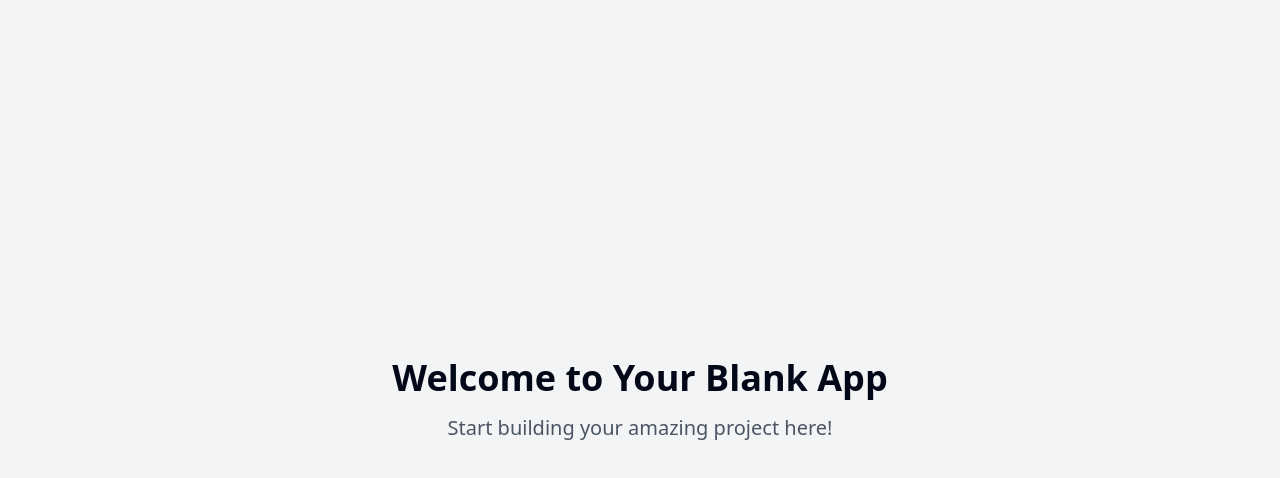
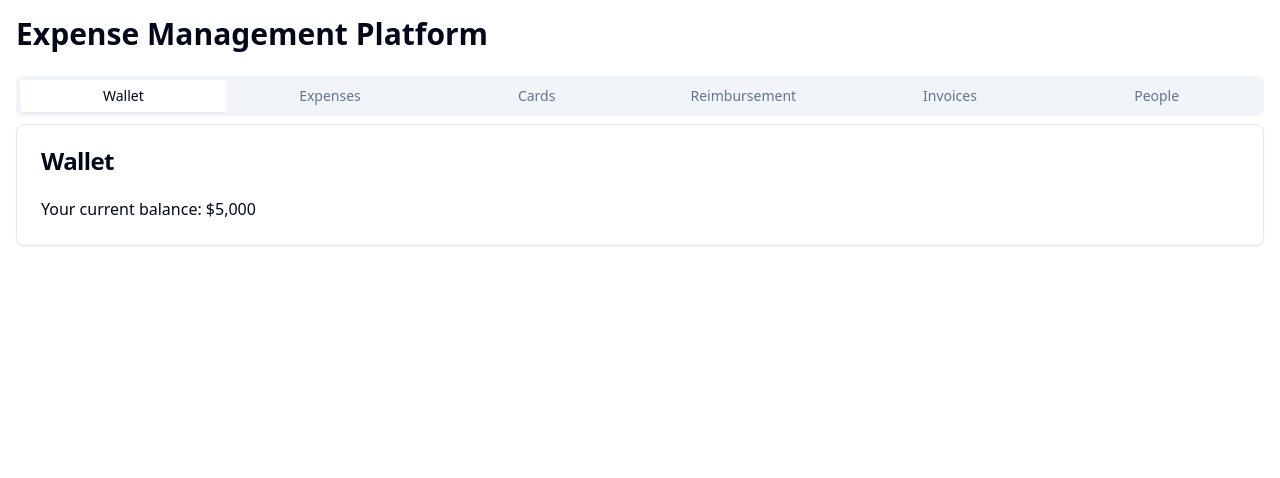
Before and after one commit to metalmetta/spendloop, a React (Vite) app: page / in a window 1280 px wide. Shown: the top 478 px of the page. Built offline with nearby package versions, Linux system fonts and the light colour scheme.

Commit message:
Add expense management platform
Implement initial structure for an expense management platform with sections for Wallet, Expenses, Cards, Reimbursement, Invoices, and People.
[skip gpt_engineer]

```diff
--- /dev/null
+++ b/src/components/Cards.jsx
@@ -0,0 +1,18 @@
+import React from 'react';
+import { Card, CardContent, CardHeader, CardTitle } from "@/components/ui/card";
+
+const Cards = () => {
+  return (
+    <Card>
+      <CardHeader>
+        <CardTitle>Cards</CardTitle>
+      </CardHeader>
+      <CardContent>
+        <p>Your linked cards:</p>
+        {/* Add a list of cards here */}
+      </CardContent>
+    </Card>
+  );
+};
+
+export default Cards;
--- /dev/null
+++ b/src/components/Expenses.jsx
@@ -0,0 +1,18 @@
+import React from 'react';
+import { Card, CardContent, CardHeader, CardTitle } from "@/components/ui/card";
+
+const Expenses = () => {
+  return (
+    <Card>
+      <CardHeader>
+        <CardTitle>Expenses</CardTitle>
+      </CardHeader>
+      <CardContent>
+        <p>Total expenses this month: $1,500</p>
+        {/* Add a list or table of expenses here */}
+      </CardContent>
+    </Card>
+  );
+};
+
+export default Expenses;
--- /dev/null
+++ b/src/components/Invoices.jsx
@@ -0,0 +1,18 @@
+import React from 'react';
+import { Card, CardContent, CardHeader, CardTitle } from "@/components/ui/card";
+
+const Invoices = () => {
+  return (
+    <Card>
+      <CardHeader>
+        <CardTitle>Invoices</CardTitle>
+      </CardHeader>
+      <CardContent>
+        <p>Recent invoices:</p>
+        {/* Add a list or table of invoices here */}
+      </CardContent>
+    </Card>
+  );
+};
+
+export default Invoices;
--- /dev/null
+++ b/src/components/People.jsx
@@ -0,0 +1,18 @@
+import React from 'react';
+import { Card, CardContent, CardHeader, CardTitle } from "@/components/ui/card";
+
+const People = () => {
+  return (
+    <Card>
+      <CardHeader>
+        <CardTitle>People</CardTitle>
+      </CardHeader>
+      <CardContent>
+        <p>Team members:</p>
+        {/* Add a list of team members or contacts here */}
+      </CardContent>
+    </Card>
+  );
+};
+
+export default People;
--- /dev/null
+++ b/src/components/Reimbursement.jsx
@@ -0,0 +1,18 @@
+import React from 'react';
+import { Card, CardContent, CardHeader, CardTitle } from "@/components/ui/card";
+
+const Reimbursement = () => {
+  return (
+    <Card>
+      <CardHeader>
+        <CardTitle>Reimbursement</CardTitle>
+      </CardHeader>
+      <CardContent>
+        <p>Pending reimbursements: $300</p>
+        {/* Add a list of reimbursement requests here */}
+      </CardContent>
+    </Card>
+  );
+};
+
+export default Reimbursement;
--- /dev/null
+++ b/src/components/Wallet.jsx
@@ -0,0 +1,18 @@
+import React from 'react';
+import { Card, CardContent, CardHeader, CardTitle } from "@/components/ui/card";
+
+const Wallet = () => {
+  return (
+    <Card>
+      <CardHeader>
+        <CardTitle>Wallet</CardTitle>
+      </CardHeader>
+      <CardContent>
+        <p>Your current balance: $5,000</p>
+        {/* Add more wallet-related content here */}
+      </CardContent>
+    </Card>
+  );
+};
+
+export default Wallet;
--- a/src/pages/Index.jsx
+++ b/src/pages/Index.jsx
@@ -1,12 +1,32 @@
-// Update this page (the content is just a fallback if you fail to update the page)
+import React from 'react';
+import { Tabs, TabsContent, TabsList, TabsTrigger } from "@/components/ui/tabs";
+import Wallet from '../components/Wallet';
+import Expenses from '../components/Expenses';
+import Cards from '../components/Cards';
+import Reimbursement from '../components/Reimbursement';
+import Invoices from '../components/Invoices';
+import People from '../components/People';
 
 const Index = () => {
   return (
-    <div className="min-h-screen flex items-center justify-center bg-gray-100">
-      <div className="text-center">
-        <h1 className="text-4xl font-bold mb-4">Welcome to Your Blank App</h1>
-        <p className="text-xl text-gray-600">Start building your amazing project here!</p>
-      </div>
+    <div className="container mx-auto p-4">
+      <h1 className="text-3xl font-bold mb-6">Expense Management Platform</h1>
+      <Tabs defaultValue="wallet" className="w-full">
+        <TabsList className="grid w-full grid-cols-6">
+          <TabsTrigger value="wallet">Wallet</TabsTrigger>
+          <TabsTrigger value="expenses">Expenses</TabsTrigger>
+          <TabsTrigger value="cards">Cards</TabsTrigger>
+          <TabsTrigger value="reimbursement">Reimbursement</TabsTrigger>
+          <TabsTrigger value="invoices">Invoices</TabsTrigger>
+          <TabsTrigger value="people">People</TabsTrigger>
+        </TabsList>
+        <TabsContent value="wallet"><Wallet /></TabsContent>
+        <TabsContent value="expenses"><Expenses /></TabsContent>
+        <TabsContent value="cards"><Cards /></TabsContent>
+        <TabsContent value="reimbursement"><Reimbursement /></TabsContent>
+        <TabsContent value="invoices"><Invoices /></TabsContent>
+        <TabsContent value="people"><People /></TabsContent>
+      </Tabs>
     </div>
   );
 };
```
